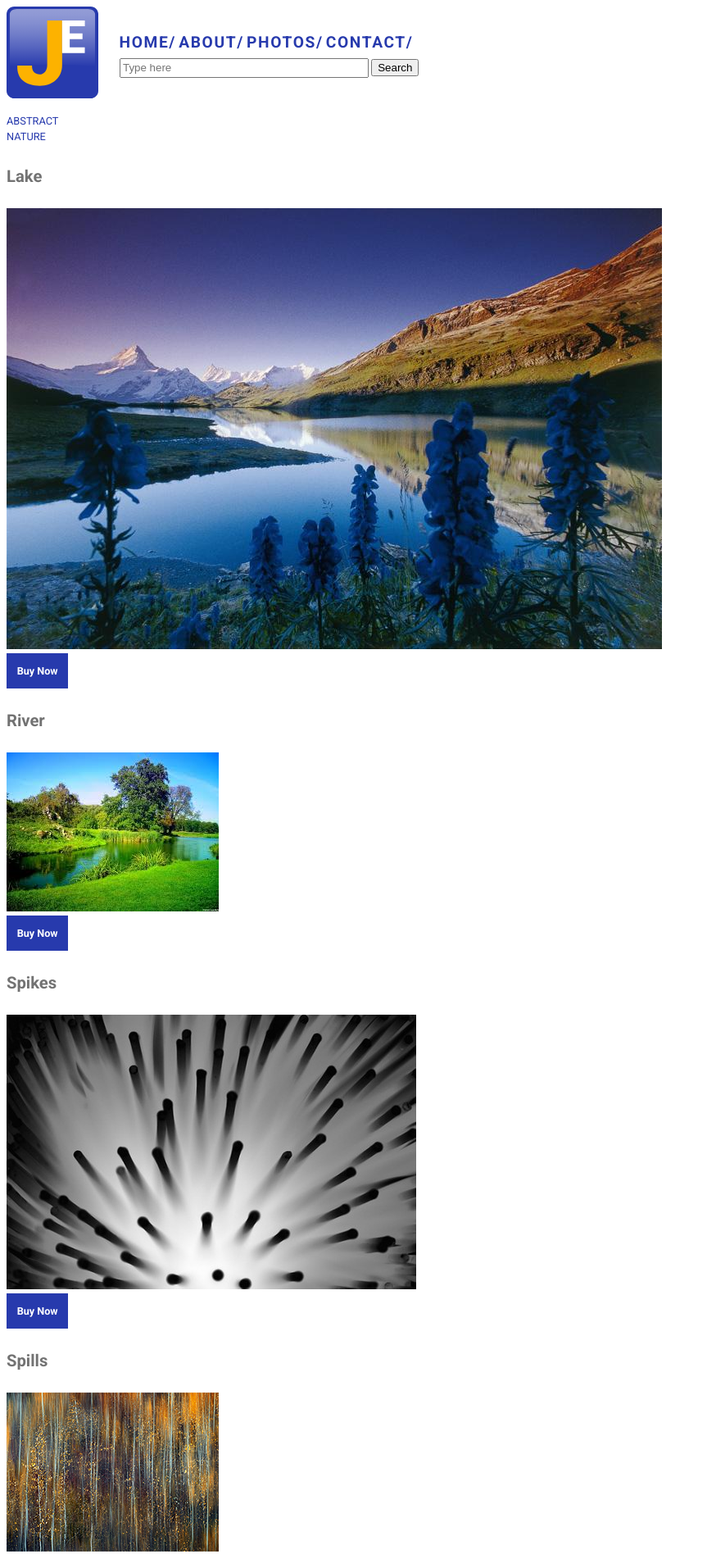
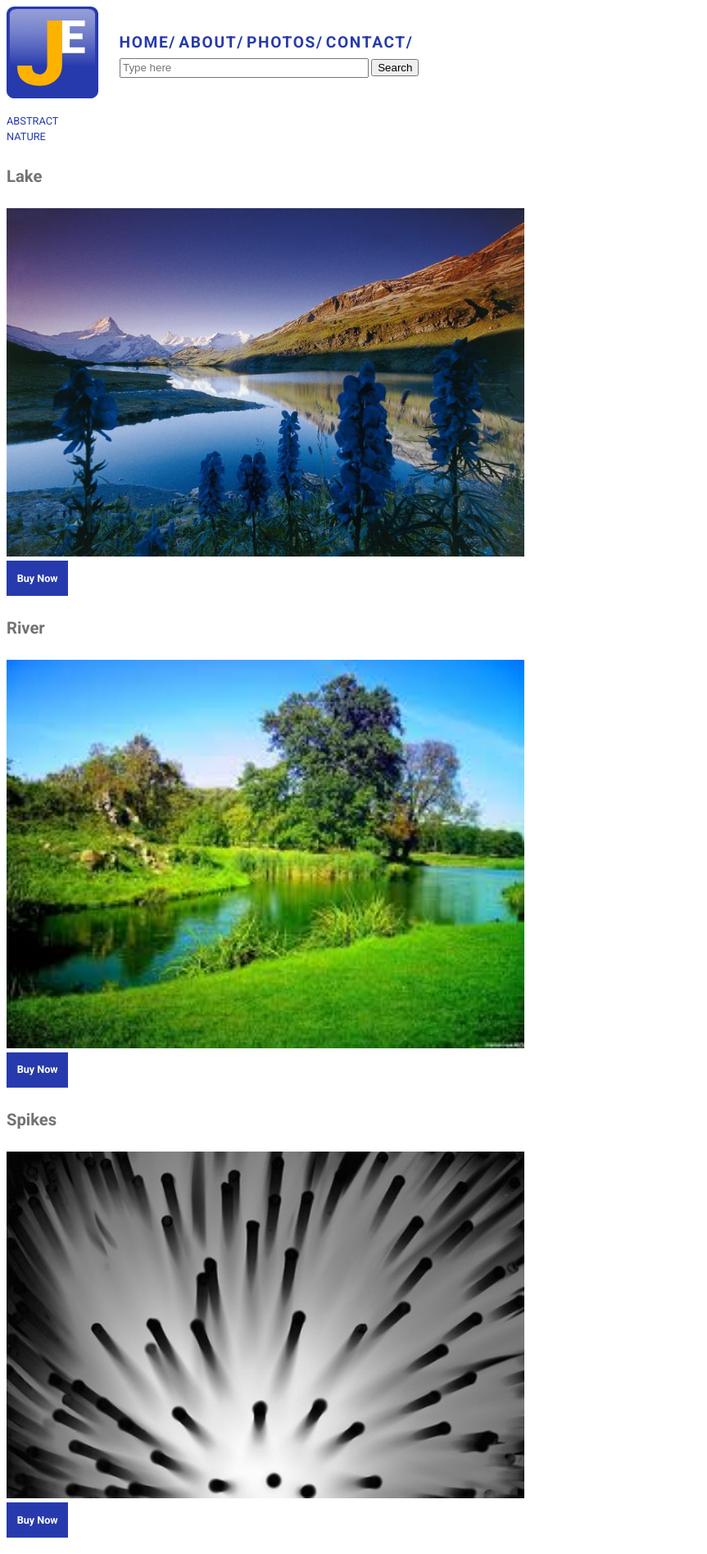
Before and after one commit to sashachama13/ecommerce-website, a Jekyll site: the page built from photographs/index.html, in a window 1280 px wide. Shown: the top 1896 px of the page at 82% size, without its empty margins (0-863 px from the left). Built offline with Jekyll 4.4.1, drawn with Linux system fonts in a browser that asks for light colours; Markdown is read by kramdown in place of the engine named in the settings.

Commit message:
Attempt to fix image size.

```diff
--- a/_includes/css/common.css
+++ b/_includes/css/common.css
@@ -116,11 +116,6 @@ a:active {
 	float: left;
 	width: 1rem;
 }
-
-.images{
-	width: 50%;
-	height: 50%;
-	}
 
 @media only screen and (min-width: 35em){
 
--- a/_includes/promo-large.html
+++ b/_includes/promo-large.html
@@ -1,6 +1,6 @@
 
 <div class="promo-large">
-	<img class="img-flex"	src="{{site.baseurl}}/images/abstract/splash.jpg{{photo.image}}" alt="splash" height=50% width=50%>
+	<img class="img-flex"	src="{{site.baseurl}}/images/abstract/splash.jpg{{photo.image}}" alt="splash">
 	<div class="gutter">
 	<a href="/photographs/splash/">Splash - Black and White Photograph</a>
 	</div>
--- a/_includes/promo-small3.html
+++ b/_includes/promo-small3.html
@@ -1,6 +1,6 @@
 
 <div class="promo-small">
-	<img class="img-flex"	src="{{site.baseurl}}/images/nature/river.jpg{{photo.image}}" alt="River" height=50% width=50%>
+	<img class="img-flex"	src="{{site.baseurl}}/images/nature/river.jpg{{photo.image}}" alt="River">
 	<div class="gutter">
 	<a href="/photographs/river/">River - Colour Photograph</a>
 	</div>
--- a/_layouts/photos.html
+++ b/_layouts/photos.html
@@ -1,10 +1,10 @@
 ---
 layout: default
 ---
-<div class="images">
+
 <ul>
 
-	<li><img src="{{site.baseurl}}/images/{{page.image}}" alt="image"></li>
+	<li><img src="{{site.baseurl}}/images/{{page.image}}" alt=""height=50% width=50%></li>
 
 	<li><h1>{{page.title}}</h1>
 	</li>
@@ -18,5 +18,3 @@ layout: default
 	</li>
 
 </ul>
-
-</div>
--- a/photographs/index.html
+++ b/photographs/index.html
@@ -11,7 +11,7 @@ title: Photographs
 		<a href="{{site.baseurl}}{{photo.url}}"><h4>{{photo.title}}</h4></a>
 			<li class="list-group-item">
 				<a href="{{site.baseurl}}{{photo.url}}">
-				<div class ="images"><img src="{{site.baseurl}}/images/{{photo.image}}" alt="image"></div>
+				<img src="{{site.baseurl}}/images/{{photo.image}}" alt="" height=50% width=50%>
 
 				</a>
 				<div>
--- a/photographs/nature.html
+++ b/photographs/nature.html
@@ -11,7 +11,7 @@ title: Photographs
 		<div class= "images">
 			<li>
 				<a href="{{site.baseurl}}{{photo.url}}">
-				<img src="{{site.baseurl}}/images/{{photo.image}}" alt="image">
+				<img src="{{site.baseurl}}/images/{{photo.image}}" alt="" height=50% width=50%>
 				{{photo.title}}
 				</a>
 			</li>
@@ -22,5 +22,3 @@ title: Photographs
 		{% endif %}
 	{% endfor %}
 </ul>
-
-</div>
```
